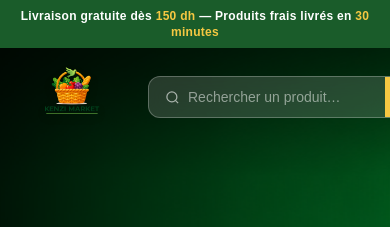
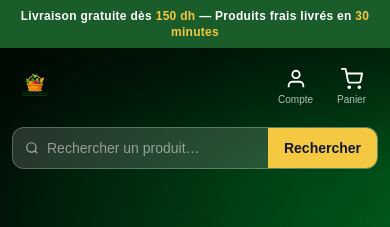
Before and after one commit to Ayamoudatir/Smart-Market, a Next.js app: page / in a window 390 px wide. Shown: the top 227 px of the page. Built offline with nearby package versions, Linux system fonts and the light colour scheme; no server answers; the database is empty.

Commit message:
fix navbar mobile hero : compte + panier visibles, recherche ligne 2

```diff
--- a/app/page.tsx
+++ b/app/page.tsx
@@ -161,51 +161,60 @@ export default function Home() {
         <div className="absolute top-0 left-0 right-0 h-32 bg-gradient-to-b from-black/50 to-transparent" />
 
         {/* Navbar transparente */}
-        <header className="absolute top-0 left-0 right-0 z-50 px-6 md:px-14 py-4 flex items-center gap-4">
-          {/* Logo */}
+        <header className="absolute top-0 left-0 right-0 z-50">
+          {/* Ligne 1 : Logo + Compte + Panier */}
+          <div className="flex items-center px-3 md:px-14 py-3 gap-2">
             <Link href="/" className="shrink-0">
-            <Image src="/assets/kenzi_logo.png" alt="Kenzi Market" width={100} height={100} className="object-contain drop-shadow-lg" />
+              <Image src="/assets/kenzi_logo.png" alt="Kenzi Market" width={100} height={100} className="object-contain drop-shadow-lg w-12 h-12 md:w-[88px] md:h-[88px]" />
             </Link>
 
-          {/* Barre de recherche */}
-          <div className="flex-1 max-w-xl mx-2">
-            <div className="flex items-center bg-white/15 backdrop-blur-md rounded-xl overflow-hidden border border-white/25 focus-within:bg-white/25 transition">
+            {/* Barre de recherche desktop uniquement */}
+            <div className="hidden md:flex flex-1 max-w-xl mx-2">
+              <div className="flex items-center bg-white/15 backdrop-blur-md rounded-xl overflow-hidden border border-white/25 focus-within:bg-white/25 transition w-full">
                 <div className="flex items-center gap-2 flex-1 px-4 py-2.5">
                   <svg width="15" height="15" viewBox="0 0 24 24" fill="none" stroke="white" strokeWidth="2" className="opacity-60 shrink-0"><circle cx="11" cy="11" r="8"/><path d="m21 21-4.35-4.35"/></svg>
-                <input
-                  value={search}
-                  onChange={e => setSearch(e.target.value)}
-                  placeholder="Rechercher un produit…"
-                  className="flex-1 bg-transparent text-sm text-white placeholder:text-white/50 outline-none"
-                />
+                  <input value={search} onChange={e => setSearch(e.target.value)} placeholder="Rechercher un produit…" className="flex-1 bg-transparent text-sm text-white placeholder:text-white/50 outline-none" />
                 </div>
-              <button
-                onClick={() => document.getElementById('catalogue')?.scrollIntoView({ behavior: 'smooth' })}
-                className="bg-[#f5c842] text-gray-900 px-5 py-2.5 text-sm font-bold hover:bg-yellow-400 transition">
+                <button onClick={() => document.getElementById('catalogue')?.scrollIntoView({ behavior: 'smooth' })} className="bg-[#f5c842] text-gray-900 px-5 py-2.5 text-sm font-bold hover:bg-yellow-400 transition shrink-0">
                   Rechercher
                 </button>
               </div>
             </div>
 
-          {/* Icônes droite */}
-          <div className="flex items-center gap-2 ml-auto shrink-0">
-            <Link href={user ? '/compte' : '/login'} className="flex flex-col items-center gap-0.5 px-3 py-1.5 rounded-xl hover:bg-white/10 transition">
+            {/* Spacer mobile */}
+            <div className="flex-1 md:hidden" />
+
+            {/* Compte + Panier */}
+            <div className="flex items-center gap-0 shrink-0">
+              <Link href={user ? '/compte' : '/login'} className="flex flex-col items-center gap-0.5 px-3 py-2 rounded-xl hover:bg-white/10 transition">
                 {initials ? (
-                <div className="w-7 h-7 rounded-full bg-white/20 border border-white/40 flex items-center justify-center text-white text-[10px] font-black">
-                  {initials}
-                </div>
+                  <div className="w-7 h-7 rounded-full bg-white/20 border border-white/40 flex items-center justify-center text-white text-[10px] font-black">{initials}</div>
                 ) : (
-                <svg width="20" height="20" viewBox="0 0 24 24" fill="none" stroke="white" strokeWidth="2"><path d="M20 21v-2a4 4 0 0 0-4-4H8a4 4 0 0 0-4 4v2"/><circle cx="12" cy="7" r="4"/></svg>
+                  <svg width="22" height="22" viewBox="0 0 24 24" fill="none" stroke="white" strokeWidth="2"><path d="M20 21v-2a4 4 0 0 0-4-4H8a4 4 0 0 0-4 4v2"/><circle cx="12" cy="7" r="4"/></svg>
                 )}
-              <span className="text-white/70 text-xs">{user ? (displayName.split(' ')[0] || 'Mon compte') : 'Mon compte'}</span>
+                <span className="text-white/70 text-[10px]">{user ? (displayName.split(' ')[0] || 'Compte') : 'Compte'}</span>
               </Link>
-            <Link href="/panier" className="relative flex flex-col items-center gap-0.5 px-3 py-1.5 rounded-xl hover:bg-white/10 transition">
-              <svg width="20" height="20" viewBox="0 0 24 24" fill="none" stroke="white" strokeWidth="2" strokeLinecap="round" strokeLinejoin="round"><circle cx="9" cy="21" r="1"/><circle cx="20" cy="21" r="1"/><path d="M1 1h4l2.68 13.39a2 2 0 0 0 2 1.61h9.72a2 2 0 0 0 2-1.61L23 6H6"/></svg>
-              <span className="text-white/70 text-xs">Mon panier</span>
+              <Link href="/panier" className="relative flex flex-col items-center gap-0.5 px-3 py-2 rounded-xl hover:bg-white/10 transition">
+                <svg width="22" height="22" viewBox="0 0 24 24" fill="none" stroke="white" strokeWidth="2" strokeLinecap="round" strokeLinejoin="round"><circle cx="9" cy="21" r="1"/><circle cx="20" cy="21" r="1"/><path d="M1 1h4l2.68 13.39a2 2 0 0 0 2 1.61h9.72a2 2 0 0 0 2-1.61L23 6H6"/></svg>
+                <span className="text-white/70 text-[10px]">Panier</span>
                 {totalItems > 0 && (
-                <span className="absolute top-0.5 right-0.5 bg-[#f5c842] text-gray-900 text-[10px] font-extrabold w-4 h-4 rounded-full flex items-center justify-center">{totalItems}</span>
+                  <span className="absolute top-1 right-1 bg-[#f5c842] text-gray-900 text-[9px] font-extrabold w-4 h-4 rounded-full flex items-center justify-center leading-none">{totalItems}</span>
                 )}
               </Link>
+            </div>
+          </div>
+
+          {/* Ligne 2 : Barre de recherche mobile pleine largeur */}
+          <div className="md:hidden px-3 pb-2">
+            <div className="flex items-center bg-white/15 backdrop-blur-md rounded-xl overflow-hidden border border-white/25 focus-within:bg-white/25 transition">
+              <div className="flex items-center gap-2 flex-1 px-3 py-2.5">
+                <svg width="14" height="14" viewBox="0 0 24 24" fill="none" stroke="white" strokeWidth="2" className="opacity-60 shrink-0"><circle cx="11" cy="11" r="8"/><path d="m21 21-4.35-4.35"/></svg>
+                <input value={search} onChange={e => setSearch(e.target.value)} placeholder="Rechercher un produit…" className="flex-1 bg-transparent text-sm text-white placeholder:text-white/50 outline-none" />
+              </div>
+              <button onClick={() => document.getElementById('catalogue')?.scrollIntoView({ behavior: 'smooth' })} className="bg-[#f5c842] text-gray-900 px-4 py-2.5 text-sm font-bold hover:bg-yellow-400 transition shrink-0">
+                Rechercher
+              </button>
+            </div>
           </div>
         </header>
 
```
Lines whose indentation alone changed are shown as unchanged.
